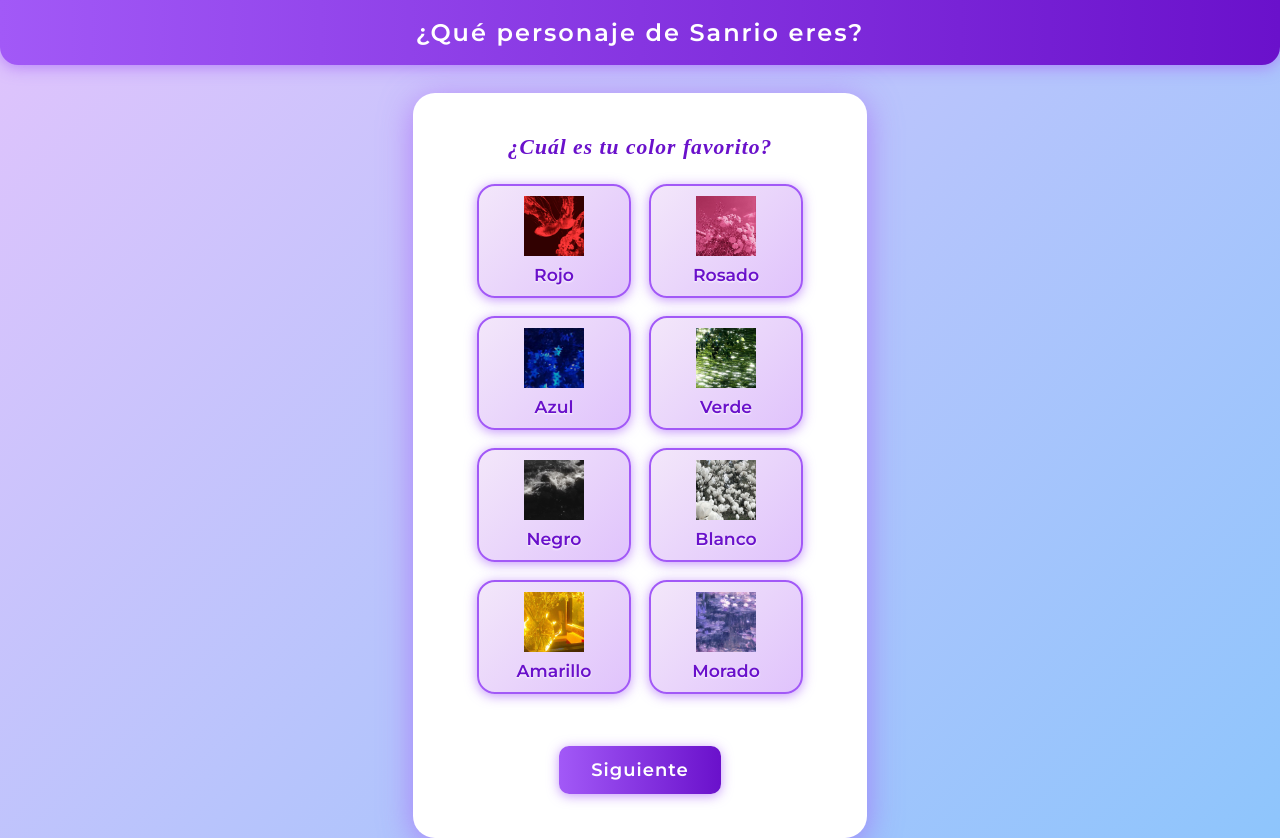
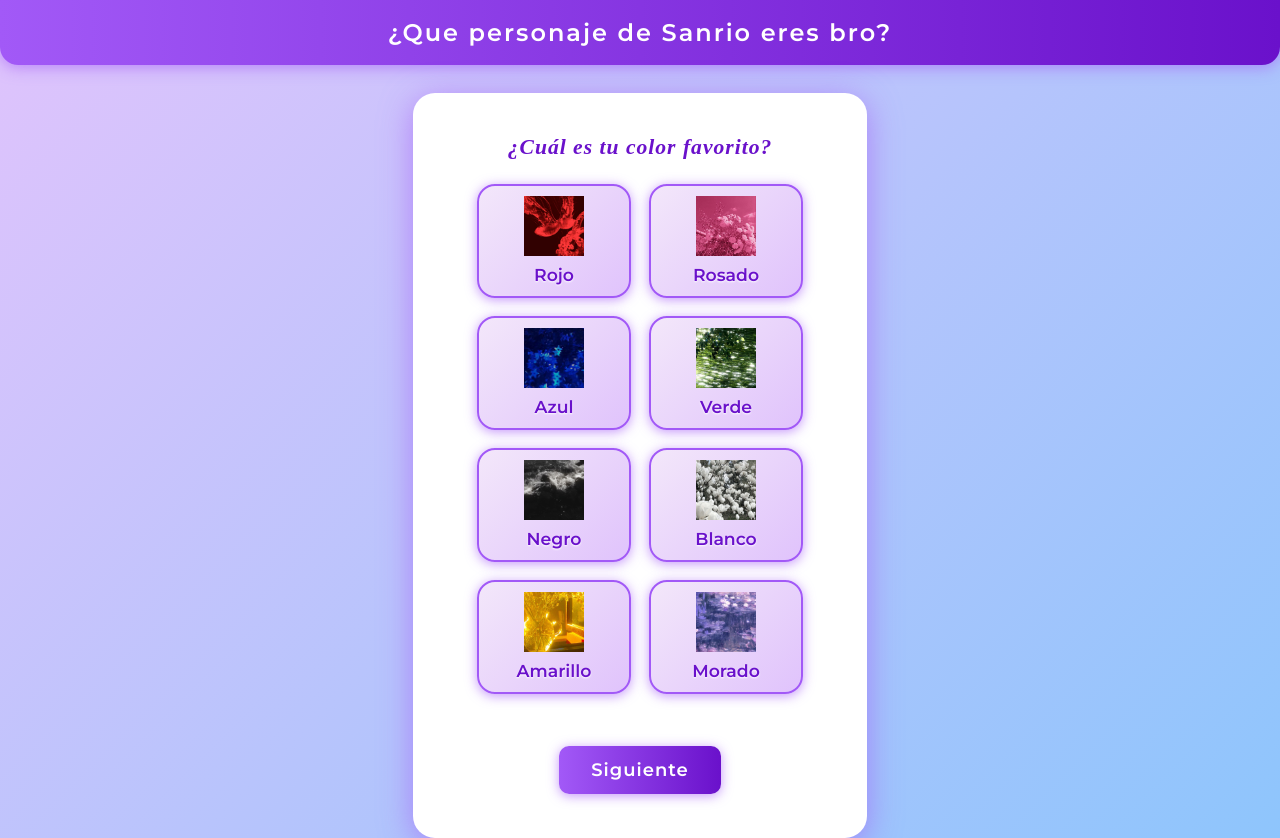
Before and after one commit to Sneider22/sanrio-quiz, a plain HTML site: page index.html in a window 1280 px wide. Drawn offline with nearby package versions, Linux system fonts and the light colour scheme; a web font is replaced by a local one.

Commit message:
Actualiza index.html para el quiz Sanrio

```diff
--- a/index.html
+++ b/index.html
@@ -8,7 +8,7 @@
 </head>
 <body>
     <div class="top-bar">
-        ¿Qué personaje de Sanrio eres?
+        ¿Que personaje de Sanrio eres bro?
     </div>
     <div class="quiz-container">
         <div id="question-container">
```
